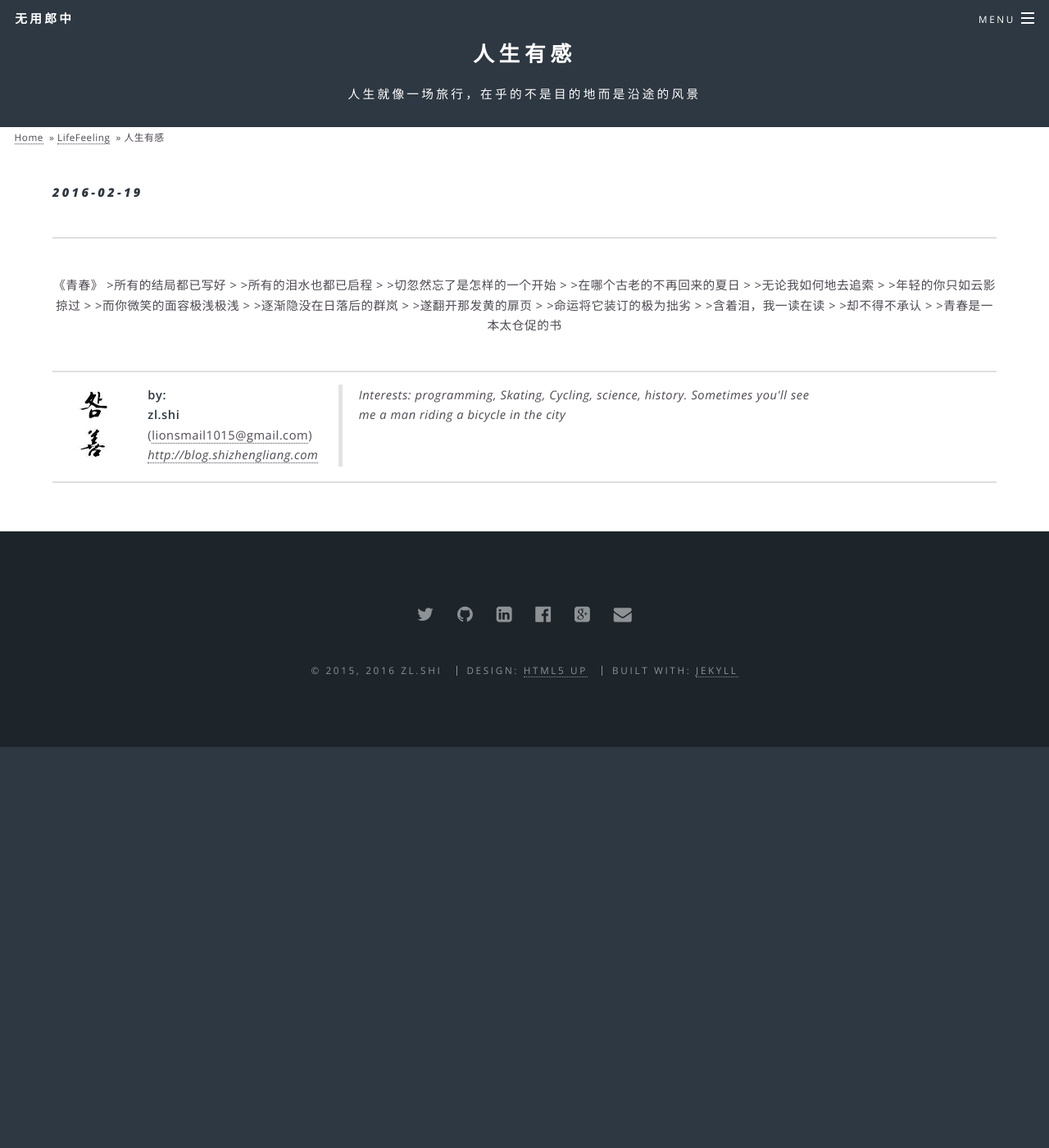
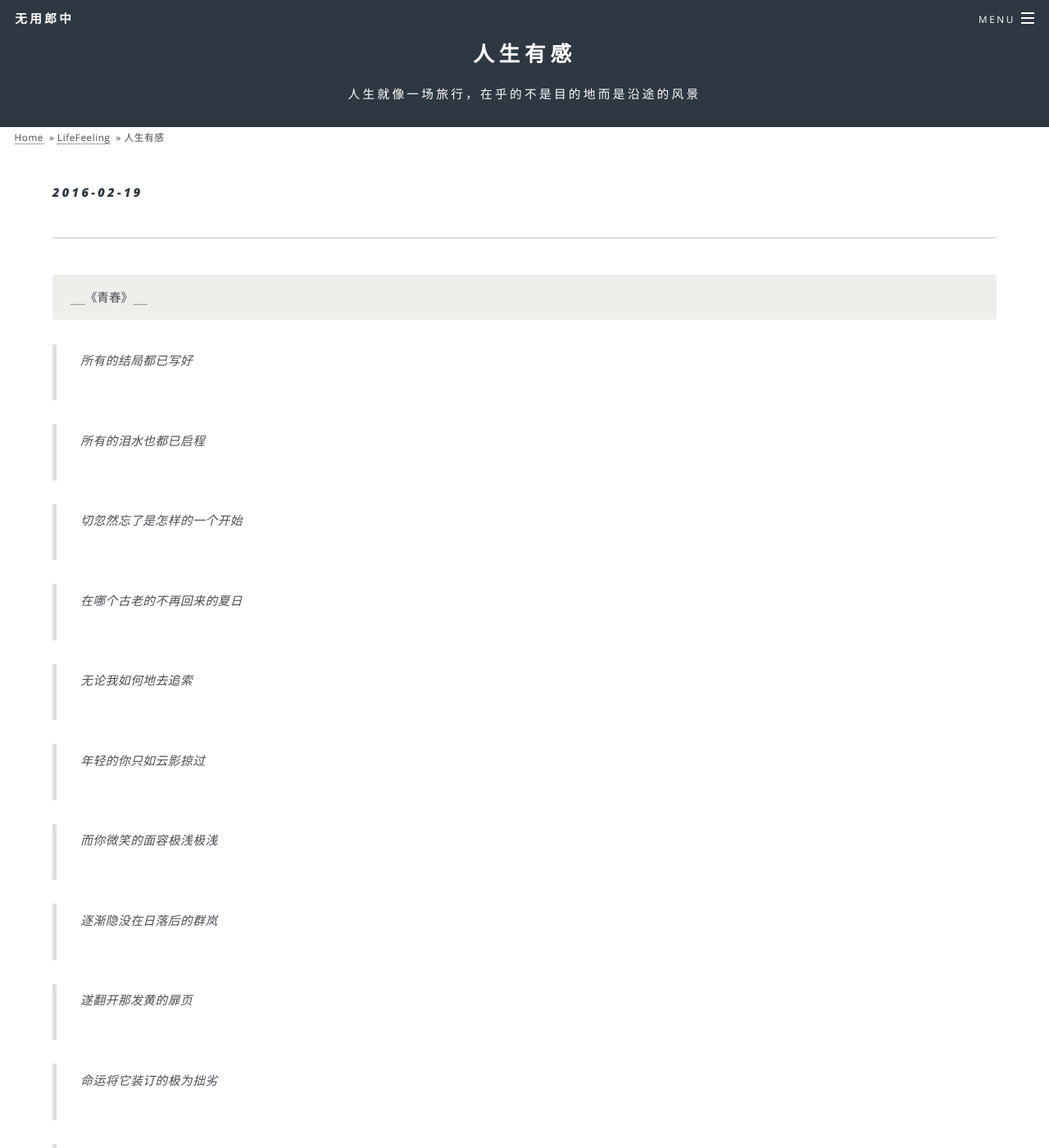
Before and after one commit to fantasylion/fantasylion.github.io, a Jekyll site: the page built from _posts/2016-02-19-my-grandma.md, in a window 1280 px wide and 1400 px high. Shown: the whole window at 82% size. Built offline with Jekyll 4.4.1, drawn with Linux system fonts in a browser that asks for light colours; comment, search, counter and statistics services are not loaded; some of the changed text lies outside the part shown.

Commit message:
modify youth

```diff
--- a/_posts/2016-02-19-my-grandma.md
+++ b/_posts/2016-02-19-my-grandma.md
@@ -6,31 +6,31 @@ tags: [人生]
 excerpt: "人生就像一场旅行，在乎的不是目的地而是沿途的风景"
 ---
 
-<center>
-	《青春》
+
+	__《青春》__
 
 >所有的结局都已写好
->
+
 >所有的泪水也都已启程
->
+
 >切忽然忘了是怎样的一个开始
->
+
 >在哪个古老的不再回来的夏日
->
+
 >无论我如何地去追索
->
+
 >年轻的你只如云影掠过
->
+
 >而你微笑的面容极浅极浅
->
+
 >逐渐隐没在日落后的群岚
->
+
 >遂翻开那发黄的扉页
->
+
 >命运将它装订的极为拙劣
->
+
 >含着泪，我一读在读
->
+
 >却不得不承认
->
+
 >青春是一本太仓促的书
```
